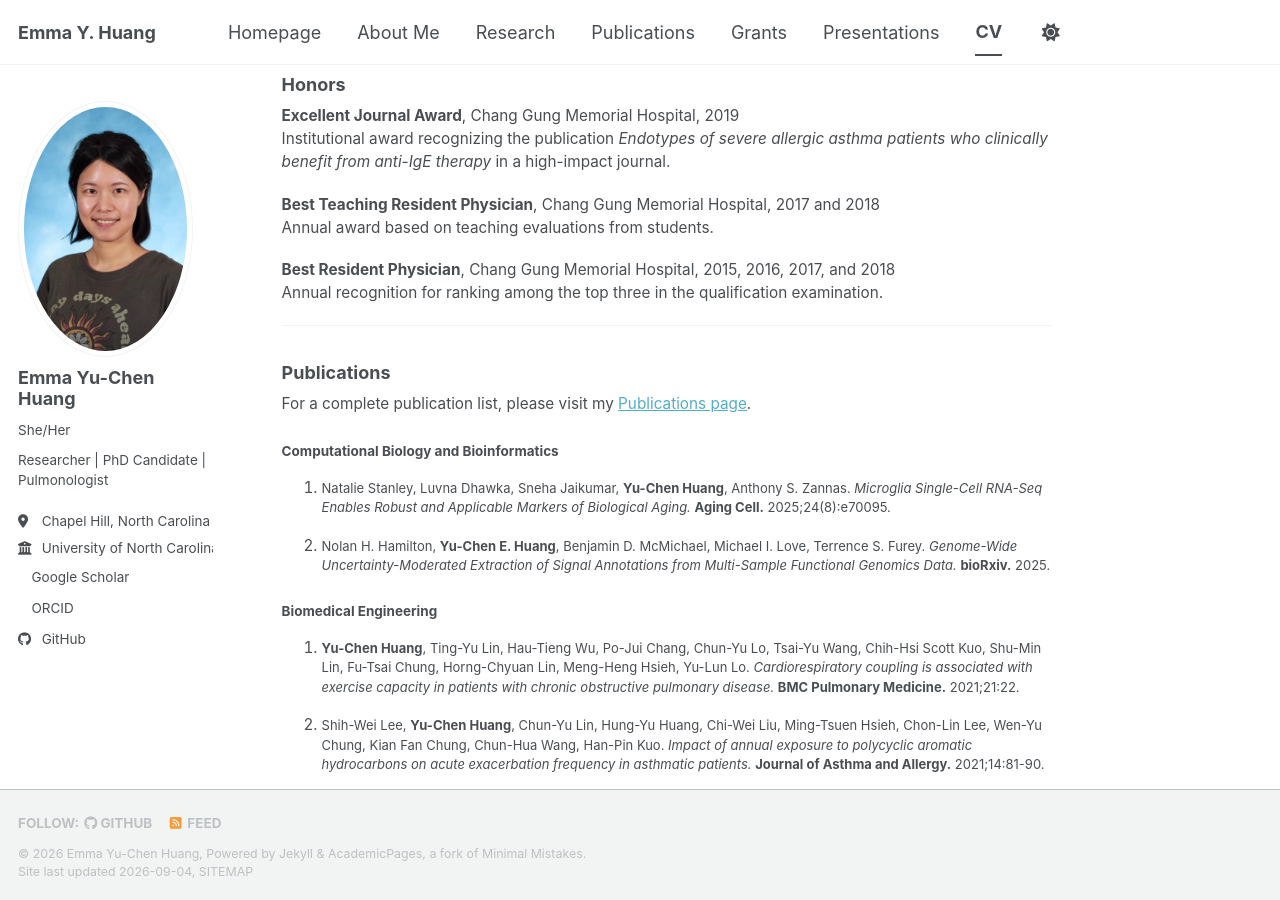
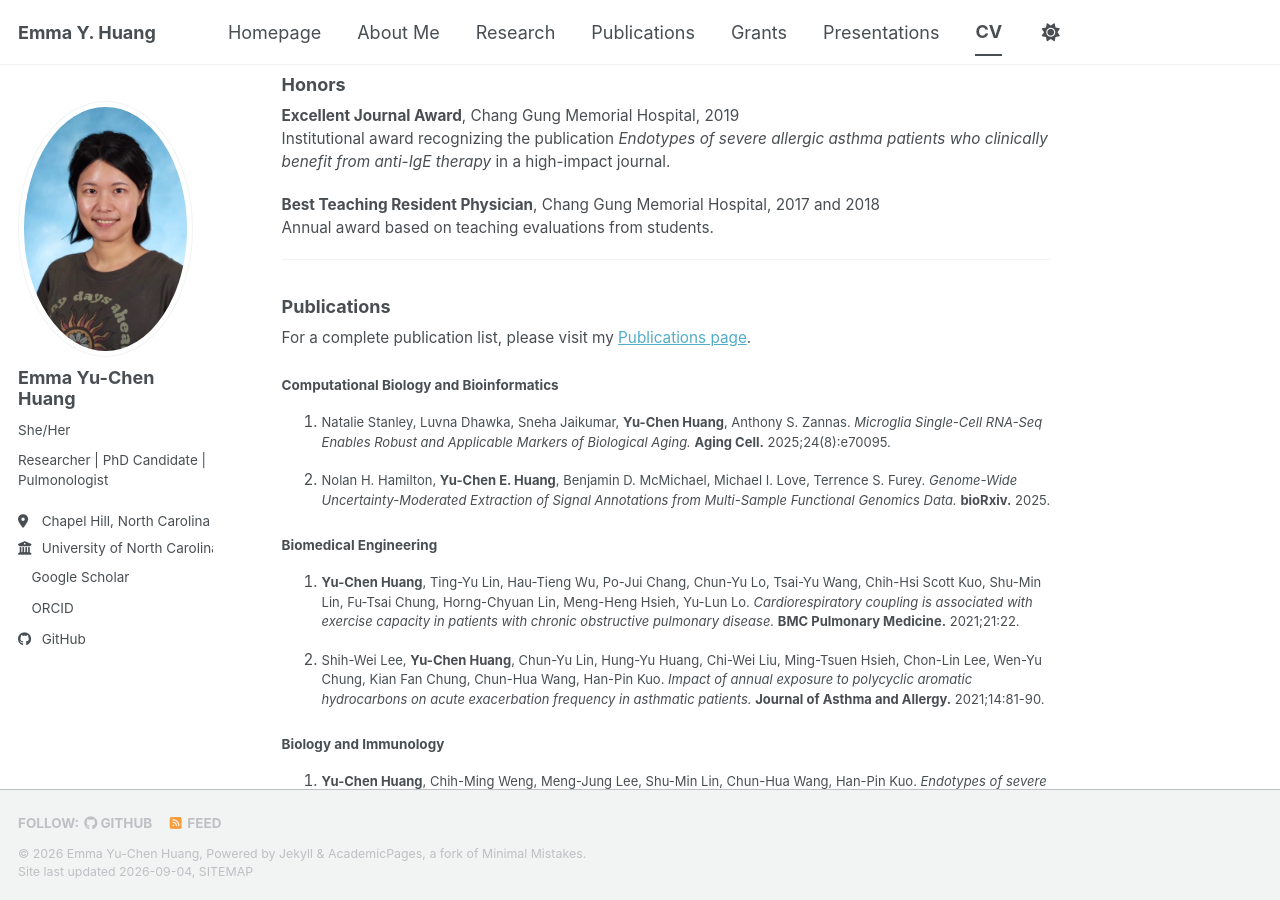
Before and after one commit to yuchen-hahaha/yuchen-hahaha.github.io, a Jekyll site: the page built from _pages/cv.md, in a window 1280 px wide and 900 px high, scrolled down 1315 px. Built offline with Jekyll 4.4.1, drawn with Linux system fonts in a browser that asks for light colours; a style sheet for code colours, icons or effects is not loaded.

Commit message:
Remove 'Best Resident Physician' award section
Removed the 'Best Resident Physician' award details from the CV.

```diff
--- a/_pages/cv.md
+++ b/_pages/cv.md
@@ -72,9 +72,6 @@ Institutional award recognizing the publication *Endotypes of severe allergic as
 
 **Best Teaching Resident Physician**, Chang Gung Memorial Hospital, 2017 and 2018
 Annual award based on teaching evaluations from students.
-
-**Best Resident Physician**, Chang Gung Memorial Hospital, 2015, 2016, 2017, and 2018
-Annual recognition for ranking among the top three in the qualification examination.
 
 ---
 
```
